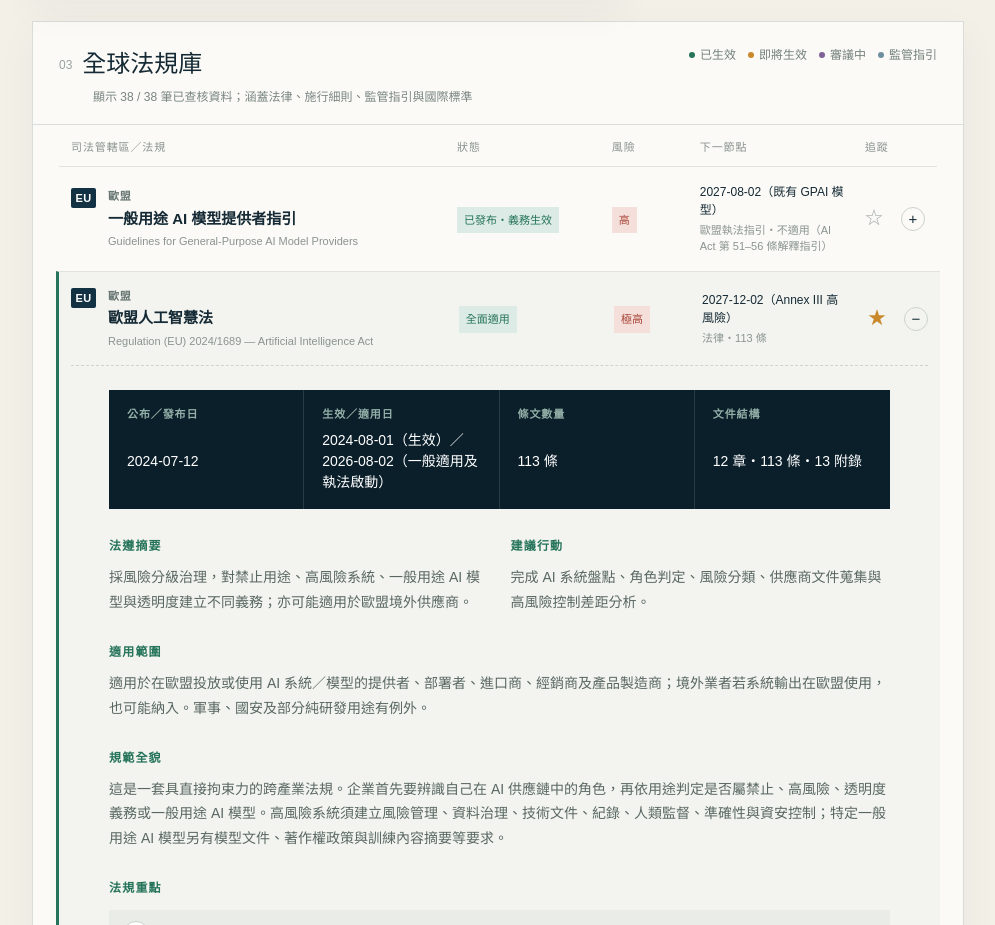
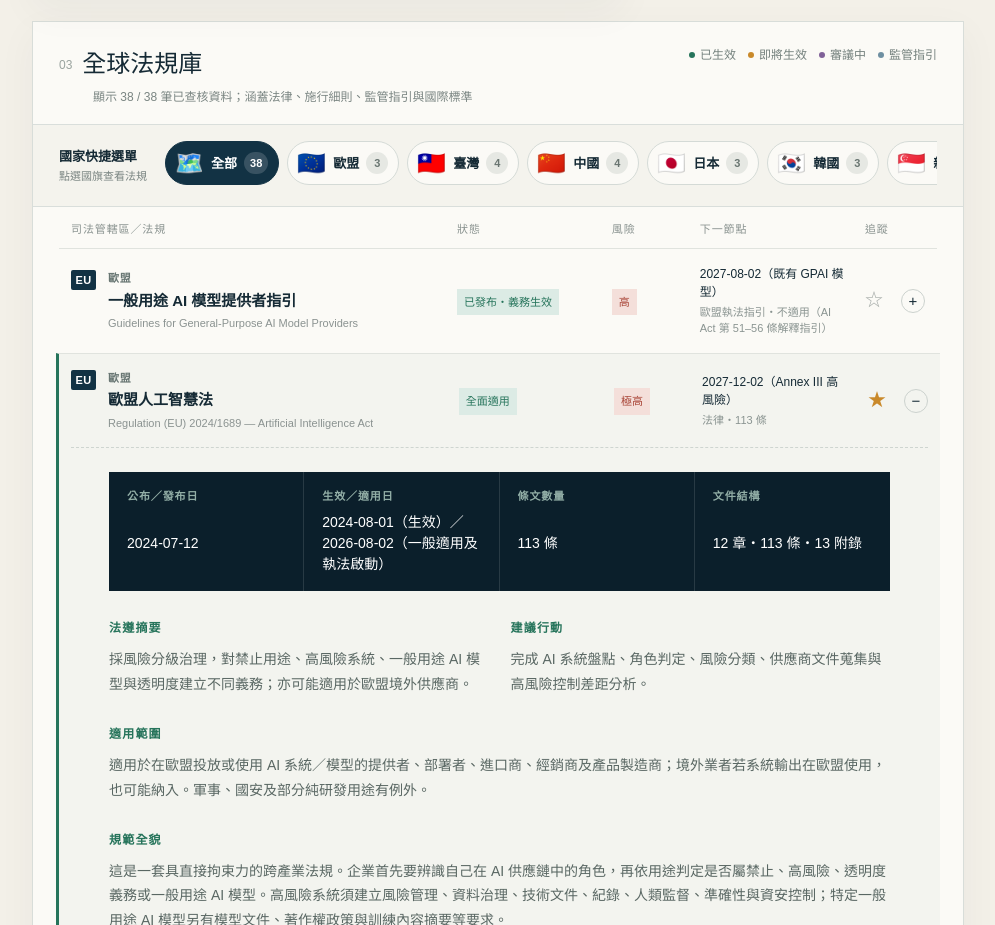
Before and after one commit to TYJ2025/ai-law-compass, a Next.js app: page / in a window 1280 px wide. Shown: the part 6281-7206 px from the top of the page, without its empty margins (274-1269 px from the left). Built offline with nearby package versions, Linux system fonts and the light colour scheme; no server answers.

Commit message:
Add jurisdiction flag filters

```diff
--- a/app/globals.css
+++ b/app/globals.css
@@ -1137,6 +1137,115 @@
   background: #6e8fa1;
 }
 
+.jurisdiction-quick-filter {
+  align-items: center;
+  background: #f4f3ed;
+  border-bottom: 1px solid var(--line);
+  display: grid;
+  gap: 16px;
+  grid-template-columns: auto minmax(0, 1fr);
+  padding: 14px 26px;
+}
+
+.jurisdiction-filter-intro {
+  display: grid;
+  flex: 0 0 auto;
+  gap: 2px;
+}
+
+.jurisdiction-filter-intro span {
+  color: var(--ink);
+  font-size: 13px;
+  font-weight: 700;
+}
+
+.jurisdiction-filter-intro small {
+  color: #7a8582;
+  font-size: 11px;
+  white-space: nowrap;
+}
+
+.jurisdiction-filter-list {
+  display: flex;
+  gap: 8px;
+  min-width: 0;
+  overflow-x: auto;
+  padding: 2px 2px 7px;
+  scrollbar-color: #aab5b0 transparent;
+  scrollbar-width: thin;
+}
+
+.jurisdiction-filter-list::-webkit-scrollbar {
+  height: 5px;
+}
+
+.jurisdiction-filter-list::-webkit-scrollbar-thumb {
+  background: #aab5b0;
+  border-radius: 999px;
+}
+
+.jurisdiction-filter-button {
+  align-items: center;
+  background: var(--paper);
+  border: 1px solid #d4dad6;
+  border-radius: 999px;
+  cursor: pointer;
+  display: inline-flex;
+  flex: 0 0 auto;
+  gap: 7px;
+  min-height: 44px;
+  padding: 6px 10px 6px 9px;
+  transition: background-color 160ms ease, border-color 160ms ease, color 160ms ease,
+    transform 160ms ease;
+}
+
+.jurisdiction-filter-button:hover {
+  border-color: var(--green);
+  transform: translateY(-1px);
+}
+
+.jurisdiction-filter-button:focus-visible {
+  outline: 3px solid rgba(38, 116, 91, 0.24);
+  outline-offset: 2px;
+}
+
+.jurisdiction-filter-button.active {
+  background: var(--navy-800);
+  border-color: var(--navy-800);
+  color: white;
+}
+
+.jurisdiction-flag {
+  font-family: "Apple Color Emoji", "Segoe UI Emoji", "Noto Color Emoji", sans-serif;
+  font-size: 23px;
+  line-height: 1;
+}
+
+.jurisdiction-filter-name {
+  font-size: 13px;
+  font-weight: 700;
+  white-space: nowrap;
+}
+
+.jurisdiction-filter-count {
+  align-items: center;
+  background: #e6e8e3;
+  border-radius: 999px;
+  color: #697571;
+  display: inline-flex;
+  font-size: 11px;
+  font-weight: 700;
+  height: 22px;
+  justify-content: center;
+  min-width: 22px;
+  padding: 0 6px;
+}
+
+.jurisdiction-filter-button.active .jurisdiction-filter-count {
+  background: rgba(255, 255, 255, 0.16);
+  color: white;
+}
+
 .reg-table {
   padding: 0 26px 16px;
 }
@@ -1742,6 +1851,26 @@
     display: none;
   }
 
+  .jurisdiction-quick-filter {
+    display: block;
+    padding: 12px 16px 8px;
+  }
+
+  .jurisdiction-filter-intro {
+    align-items: baseline;
+    display: flex;
+    gap: 8px;
+    margin: 0 2px 8px;
+  }
+
+  .jurisdiction-filter-list {
+    scroll-snap-type: x proximity;
+  }
+
+  .jurisdiction-filter-button {
+    scroll-snap-align: start;
+  }
+
   .updates-list {
     padding: 0 18px;
   }
--- a/app/page.tsx
+++ b/app/page.tsx
@@ -25,6 +25,22 @@
   "澳洲",
   "國際標準",
 ];
+
+const jurisdictionFlags: Record<string, string> = {
+  歐盟: "🇪🇺",
+  臺灣: "🇹🇼",
+  中國: "🇨🇳",
+  日本: "🇯🇵",
+  韓國: "🇰🇷",
+  新加坡: "🇸🇬",
+  印度: "🇮🇳",
+  英國: "🇬🇧",
+  美國: "🇺🇸",
+  加拿大: "🇨🇦",
+  巴西: "🇧🇷",
+  澳洲: "🇦🇺",
+  國際標準: "🌐",
+};
 
 const regulations = [
   ...regulationsData,
@@ -119,6 +135,16 @@
   const jurisdictions = useMemo(
     () => ["全部地區", ...Array.from(new Set(regulations.map((item) => item.jurisdiction)))],
     [],
+  );
+
+  const jurisdictionQuickFilters = useMemo(
+    () =>
+      jurisdictions.slice(1).map((name) => ({
+        count: regulations.filter((item) => item.jurisdiction === name).length,
+        flag: jurisdictionFlags[name] ?? "⚑",
+        name,
+      })),
+    [jurisdictions],
   );
 
   const filteredRegulations = useMemo(() => {
@@ -506,6 +532,50 @@
               </div>
             </div>
 
+            <nav className="jurisdiction-quick-filter" aria-label="依國家快速篩選法規">
+              <div className="jurisdiction-filter-intro">
+                <span>國家快捷選單</span>
+                <small>點選國旗查看法規</small>
+              </div>
+              <div className="jurisdiction-filter-list" role="group" aria-label="國家與治理體系">
+                <button
+                  aria-label={`顯示全部 ${regulations.length} 筆法規`}
+                  aria-pressed={jurisdiction === "全部地區"}
+                  className={
+                    "jurisdiction-filter-button " +
+                    (jurisdiction === "全部地區" ? "active" : "")
+                  }
+                  onClick={() => setJurisdiction("全部地區")}
+                  type="button"
+                >
+                  <span className="jurisdiction-flag" aria-hidden="true">🗺️</span>
+                  <span className="jurisdiction-filter-name">全部</span>
+                  <span className="jurisdiction-filter-count">{regulations.length}</span>
+                </button>
+                {jurisdictionQuickFilters.map((item) => {
+                  const isSelected = jurisdiction === item.name;
+                  return (
+                    <button
+                      aria-label={`${isSelected ? "取消" : "顯示"}${item.name}法規，共 ${item.count} 筆`}
+                      aria-pressed={isSelected}
+                      className={
+                        "jurisdiction-filter-button " + (isSelected ? "active" : "")
+                      }
+                      key={item.name}
+                      onClick={() =>
+                        setJurisdiction(isSelected ? "全部地區" : item.name)
+                      }
+                      type="button"
+                    >
+                      <span className="jurisdiction-flag" aria-hidden="true">{item.flag}</span>
+                      <span className="jurisdiction-filter-name">{item.name}</span>
+                      <span className="jurisdiction-filter-count">{item.count}</span>
+                    </button>
+                  );
+                })}
+              </div>
+            </nav>
+
             <div className="reg-table">
               <div className="reg-row reg-head" aria-hidden="true">
                 <span>司法管轄區／法規</span>
```
